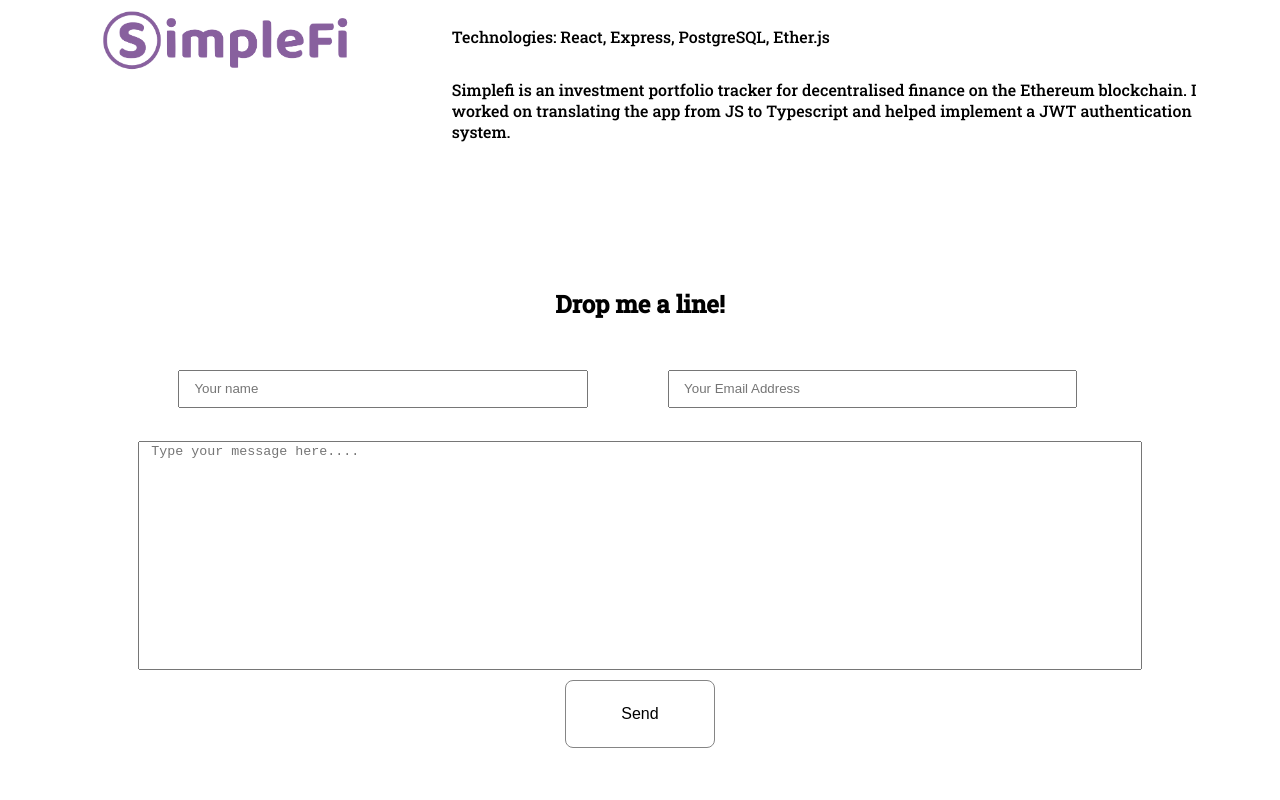
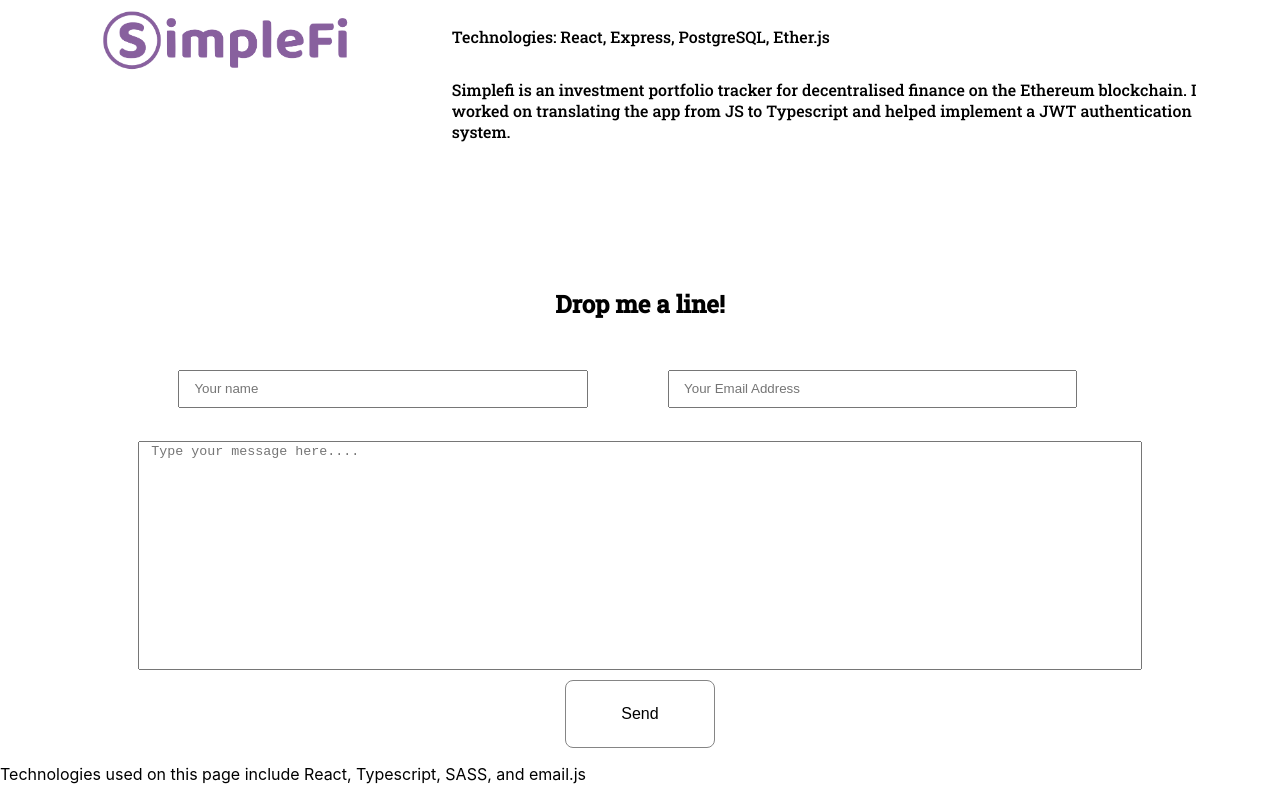
Before and after one commit to ajustinpatterson/Portfolio_Site_2021, a React (Create React App) app: page / in a window 1280 px wide. Shown: the part 1400-2200 px from the top of the page. Before the commit the page ends 2161 px from the top, so only its background shows below. Built offline with nearby package versions, Linux system fonts and the light colour scheme.

Commit message:
feat(components): add footer

```diff
--- a/src/App.tsx
+++ b/src/App.tsx
@@ -4,6 +4,7 @@ import FrontPage from './containers/FrontPage/FrontPage';
 import Header from './components/Header/Header';
 import Portfolio from './containers/Portfolio/Portfolio';
 import Contact from './components/Contact/Contact';
+import Footer from './components/Footer/Footer';
 
 function App() {
   return (
@@ -12,6 +13,7 @@ function App() {
       <FrontPage />
       <Portfolio />
       <Contact />
+      <Footer />
     </div>
   );
 }
--- /dev/null
+++ b/src/components/Footer/Footer.scss
@@ -0,0 +1,7 @@
+.footer {
+  font-family: 'Roboto Slab', serif;
+  display: flex;
+  position: static;
+  justify-content: flex-end;
+  margin: 1em;
+}
--- /dev/null
+++ b/src/components/Footer/Footer.tsx
@@ -0,0 +1,14 @@
+import React from 'react';
+
+const Footer = () => {
+  return (
+    <div className="footer">
+      <p>
+        Technologies used on this page include React, Typescript, SASS, and
+        email.js
+      </p>
+    </div>
+  );
+};
+
+export default Footer;
```
